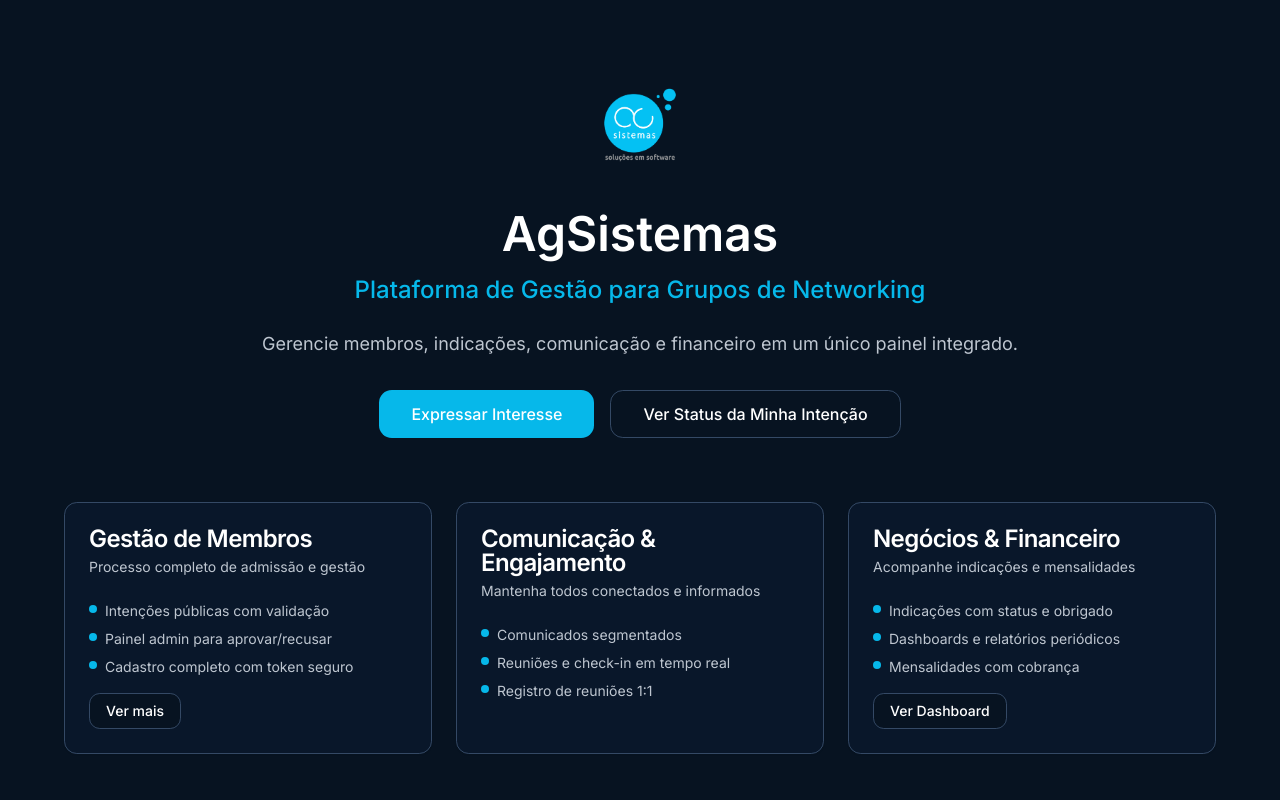
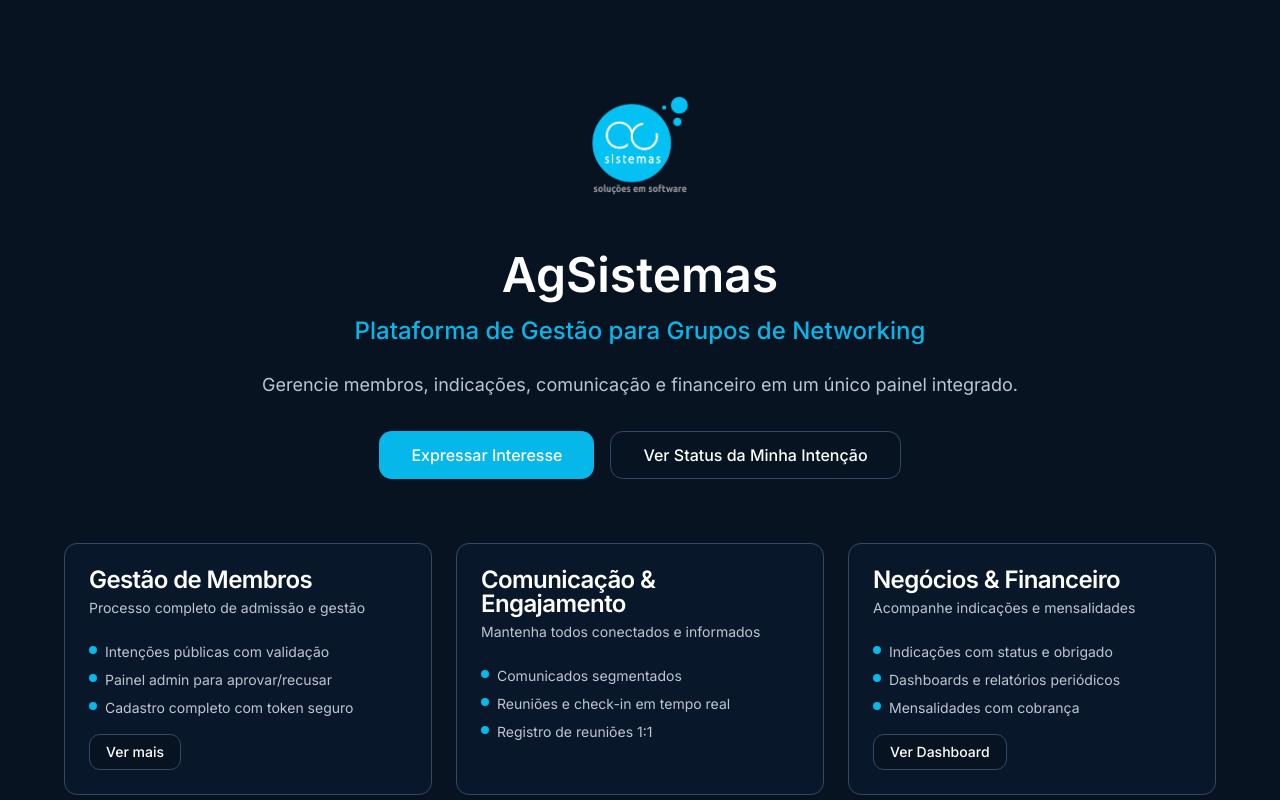
Before and after one commit to IcaroAguiar/AgSistemas-Teste, a Next.js app: page / in a window 1280 px wide. Shown: the top 800 px of the page. Built offline with nearby package versions, Linux system fonts and the light colour scheme.

Commit message:
style: aumenta tamanho do logo em todas as páginas
- Landing page: 120x120 → 160x160px
- Dashboard e Administração: 48x48 → 64x64px
- Melhora visibilidade e destaque do logo

```diff
--- a/app/administracao/page.tsx
+++ b/app/administracao/page.tsx
@@ -280,7 +280,7 @@
 			<section className="mx-auto w-full max-w-7xl">
 				<div className="flex items-center justify-between mb-4">
 					<div className="flex items-center gap-4">
-						<Logo width={48} height={48} showText />
+						<Logo width={64} height={64} showText />
 					</div>
 					<Button variant="outline" asChild>
 						<Link href="/">
--- a/app/dashboard/page.tsx
+++ b/app/dashboard/page.tsx
@@ -229,7 +229,7 @@
 			<section className="mx-auto w-full max-w-7xl">
 				<div className="flex items-center justify-between mb-4">
 					<div className="flex items-center gap-4">
-						<Logo width={48} height={48} showText />
+						<Logo width={64} height={64} showText />
 					</div>
 					<Button variant="outline" asChild>
 						<Link href="/">
--- a/app/page.tsx
+++ b/app/page.tsx
@@ -16,7 +16,7 @@
 			{/* Hero Section */}
 			<section className="mx-auto w-full max-w-5xl text-center">
 				<div className="flex justify-center mb-6">
-					<Logo width={120} height={120} />
+					<Logo width={160} height={160} />
 				</div>
 				<h1 className="text-4xl font-semibold leading-tight text-white sm:text-5xl">
 					AgSistemas
```
